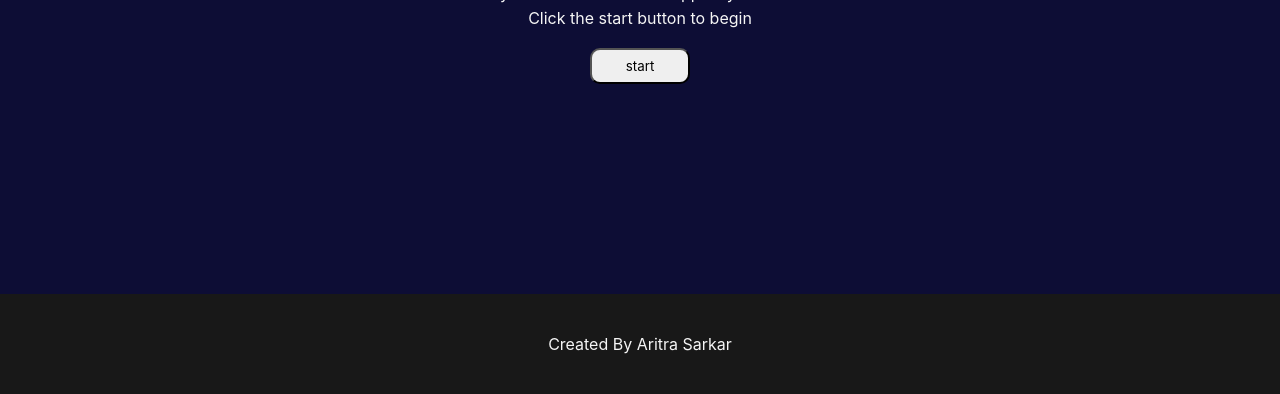
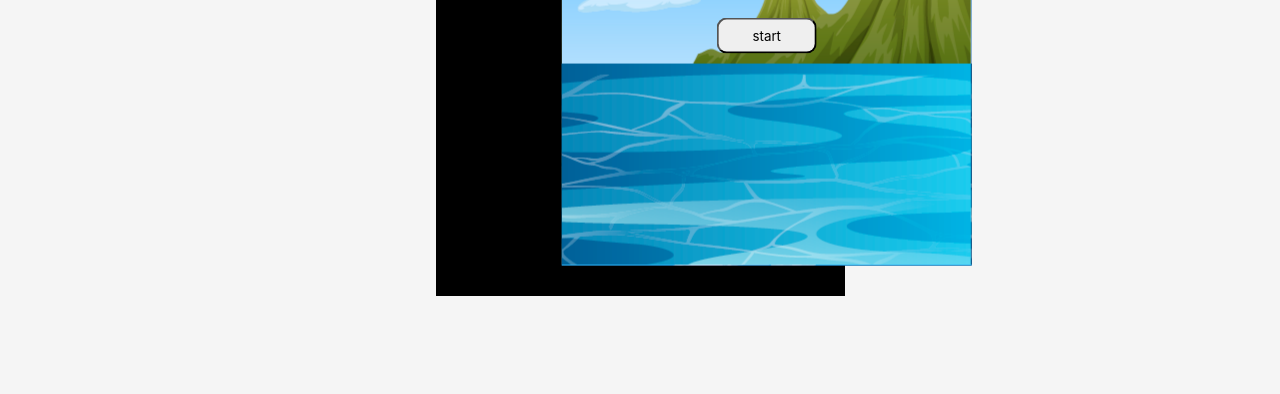
Before and after one commit to aritra71/apple-capture-game, a website built with Vite: page index.html in a window 1280 px wide. Shown: the part 406-800 px from the top of the page. Built offline with nearby package versions, Linux system fonts and the light colour scheme; files whose address does not match are found by name.

Commit message:
code updated

```diff
--- a/index.html
+++ b/index.html
@@ -7,9 +7,9 @@
     <title>Apple Catcher</title>
   </head>
   <body>
-    <header>
+    <!-- <header>
       <p>Apple Catcher</p>
-    </header>
+    </header> -->
     <main>
       <canvas id="gameCanvas"></canvas>
       <div id="gameStartDiv" class="gameUI">
@@ -28,9 +28,9 @@
       </div>
       </div>
     </main>
-    <footer>
+    <!-- <footer>
       <p>Created By Aritra Sarkar</p>
-    </footer>
+    </footer> -->
     <script type="module" src="/main.js"></script>
   </body>
 </html>
--- a/main.js
+++ b/main.js
@@ -2,11 +2,11 @@ import "./style.css";
 import Phaser from "phaser";
 
 const sizes = {
-  width: 500,
-  height: 500,
+  width: 409,
+  height: 604,
 };
 
-const speedDown = 300;
+const speedDown = 500;
 
 const gameStartDiv = document.querySelector("#gameStartDiv")
 const gameStartBtn = document.querySelector("#gameStartBtn")
@@ -34,10 +34,10 @@ class GameScene extends Phaser.Scene {
   }
 
   preload() {
-    this.load.image("bg", "/assets/bg.png");
-    this.load.image("basket", "/assets/basket.png");
-    this.load.image("apple", "/assets/apple.png");
-    this.load.image("money", "/assets/money.png");
+    this.load.image("bg", "/assets/bg1.png");
+    this.load.image("basket", "/assets/boat.png");
+    this.load.image("apple", "/assets/fish.png");
+    this.load.image("money", "/assets/bg1.png");
     this.load.audio("coin", "/assets/coin.mp3");
     this.load.audio("bgMusic", "/assets/bgMusic.mp3");
   }
@@ -112,7 +112,7 @@ class GameScene extends Phaser.Scene {
   }
 
   getRandomX() {
-    return Math.floor(Math.random() * 480);
+    return Math.floor(Math.random() * 280);
   }
 
   targetHit() {
@@ -128,11 +128,11 @@ class GameScene extends Phaser.Scene {
     this.sys.game.destroy(true)
     if(this.points >=10){
       gameEndScoreSpan.textContent = this.points
-      gameWinLoseSpan.textContent= "Win! 😊"
+      gameWinLoseSpan.textContent= "Win!"
 
     }else{
       gameEndScoreSpan.textContent = this.points
-      gameWinLoseSpan.textContent= "Lose! 😭"
+      gameWinLoseSpan.textContent= "Lose!"
     }
 
     gameEndDiv.style.display="flex"
--- a/style.css
+++ b/style.css
@@ -17,7 +17,7 @@ body {
 }
 
 body {
-  background-color: var(--dkClr);
+  background-color: var(--liClr);
   color: var(--liClr);
   display: flex;
   flex-direction: column;
@@ -30,7 +30,7 @@ a:hover, a:active{
 }
 
 
-header,
+/* header,
 footer {
   display: flex;
   justify-content: center;
@@ -41,7 +41,7 @@ footer {
 footer{
   display: flex;
   flex-direction: column;
-}
+} */
 
 main {
   flex: 1;
@@ -49,7 +49,7 @@ main {
 }
 
 #gameCanvas {
-  border: 1px solid red;
+  /* border: 1px solid red; */
   position: absolute;
   top: 50%;
   left: 50%;
@@ -59,9 +59,11 @@ main {
 }
 
 .gameUI {
-  width: 100%;
-  height: 100%;
+  background-image: url("public/assets/bg1.png");
+  width: 410px;
+  height: 605px;
   background-color: var(--accClr);
+  transform: translate(137%, 11%);
   display: flex;
   flex-direction: column;
   justify-content: center;
```
Also changed, not shown: public/assets/Fish-2.png (added), public/assets/Fish-3.png (added), public/assets/Fish-Catching-GAme-ICon.png (added), public/assets/Game-Over.png (added), public/assets/Home-Page.png (added), public/assets/Play-Button.png (added), public/assets/Play-Ground.png (added), public/assets/Restart-Button.png (added), public/assets/Score-Board.png (added), public/assets/bg1.png (added), public/assets/boat.png (added), public/assets/fish.png (added), public/assets/one.png (added).
